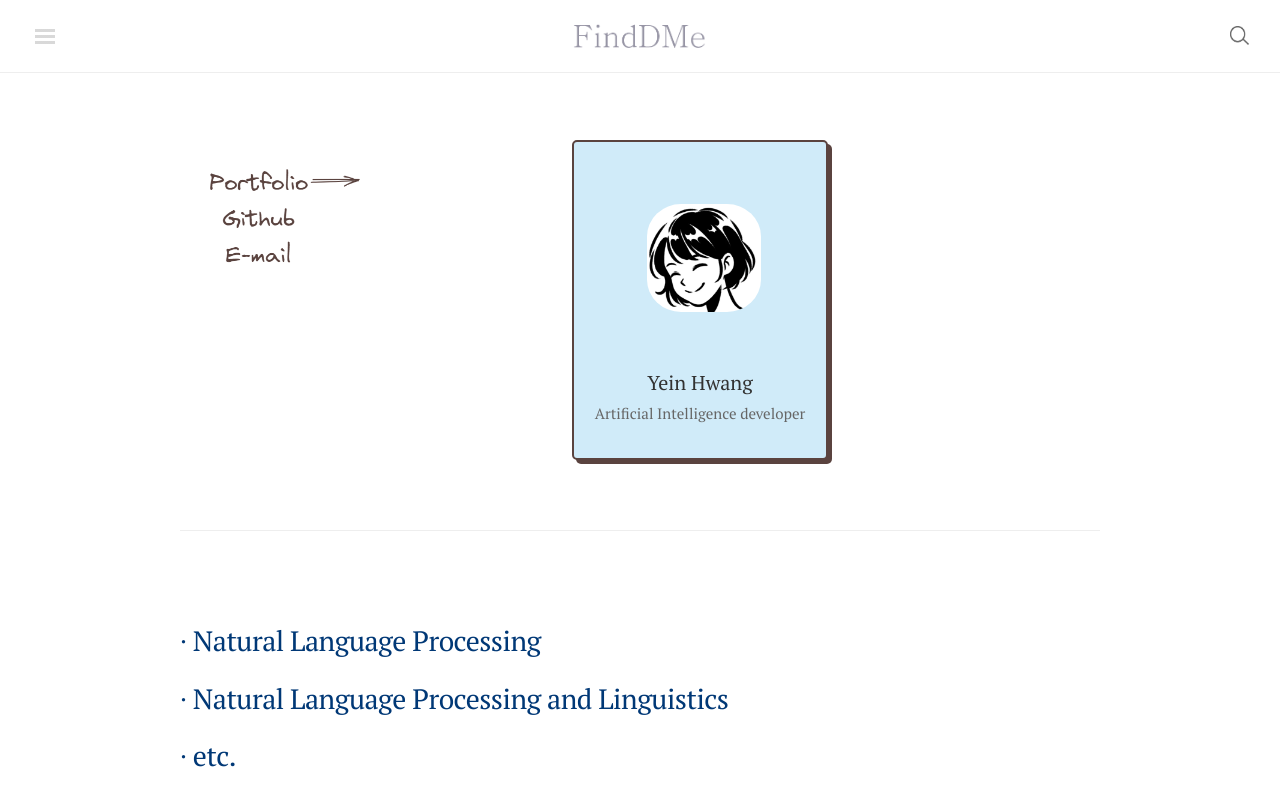
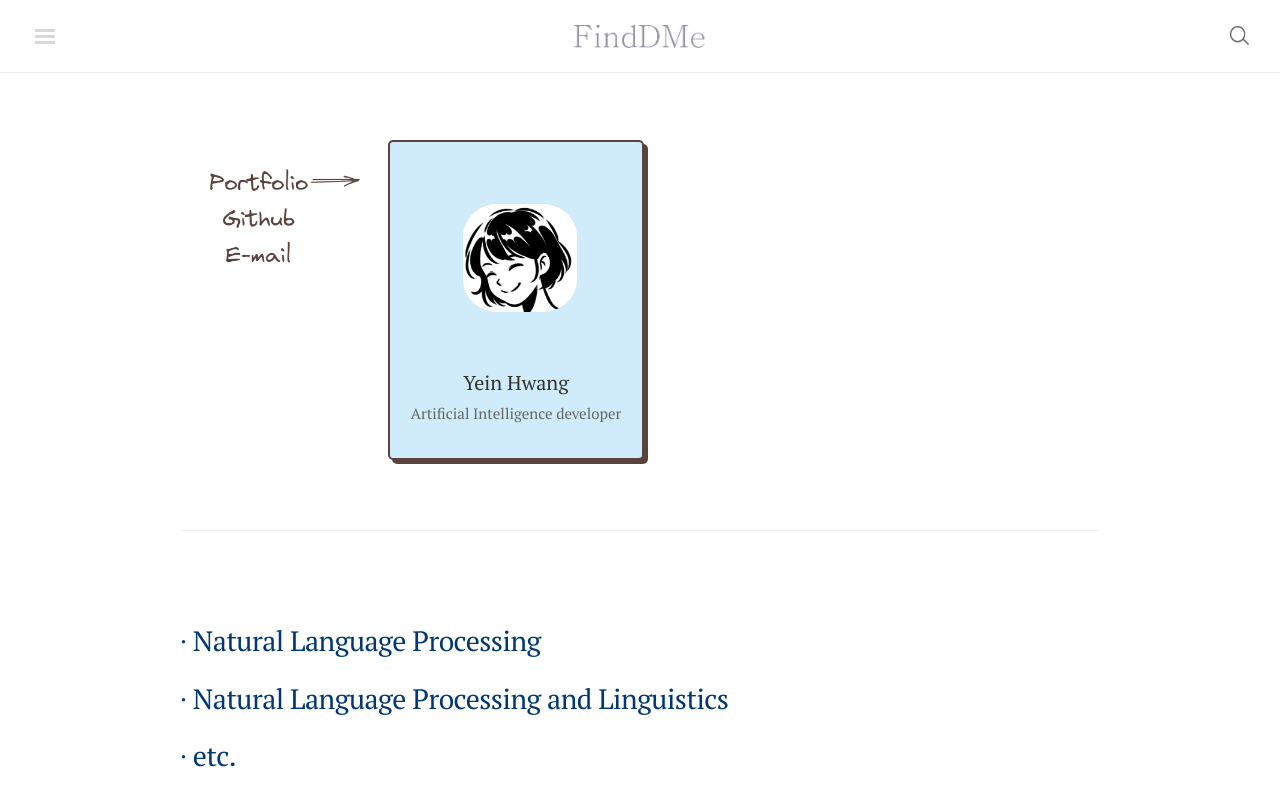
Before and after one commit to finddme/finddme.github.io, a Jekyll site: the page built from index.html, in a window 1280 px wide and 921 px high. Shown: the top 806 px of the window. Built offline with Jekyll 4.4.1, drawn with Linux system fonts in a browser that asks for light colours; nearby versions of some CDN libraries; comment, search, counter and statistics services are not loaded.

Commit message:
Update index.html

```diff
--- a/index.html
+++ b/index.html
@@ -35,7 +35,7 @@
 
 <!-- 홈이 홈일 때 -->
 
-<div class="hero-portfolio"  style="float: left; width: 40%; overflow-y:hidden; margin-left: 24px;  margin-top: 24px;">
+<div class="hero-portfolio"  style="float: left; width: 20%; overflow-y:hidden; margin-left: 24px;  margin-top: 24px;">
 <!-- <div class="hero-portfolio"  style="float: right; width: 40%; overflow-y:hidden; margin-right: 80px;"> -->
   <img src="https://finddme.github.io/public/p_g_e.png" />
 </div>
```
